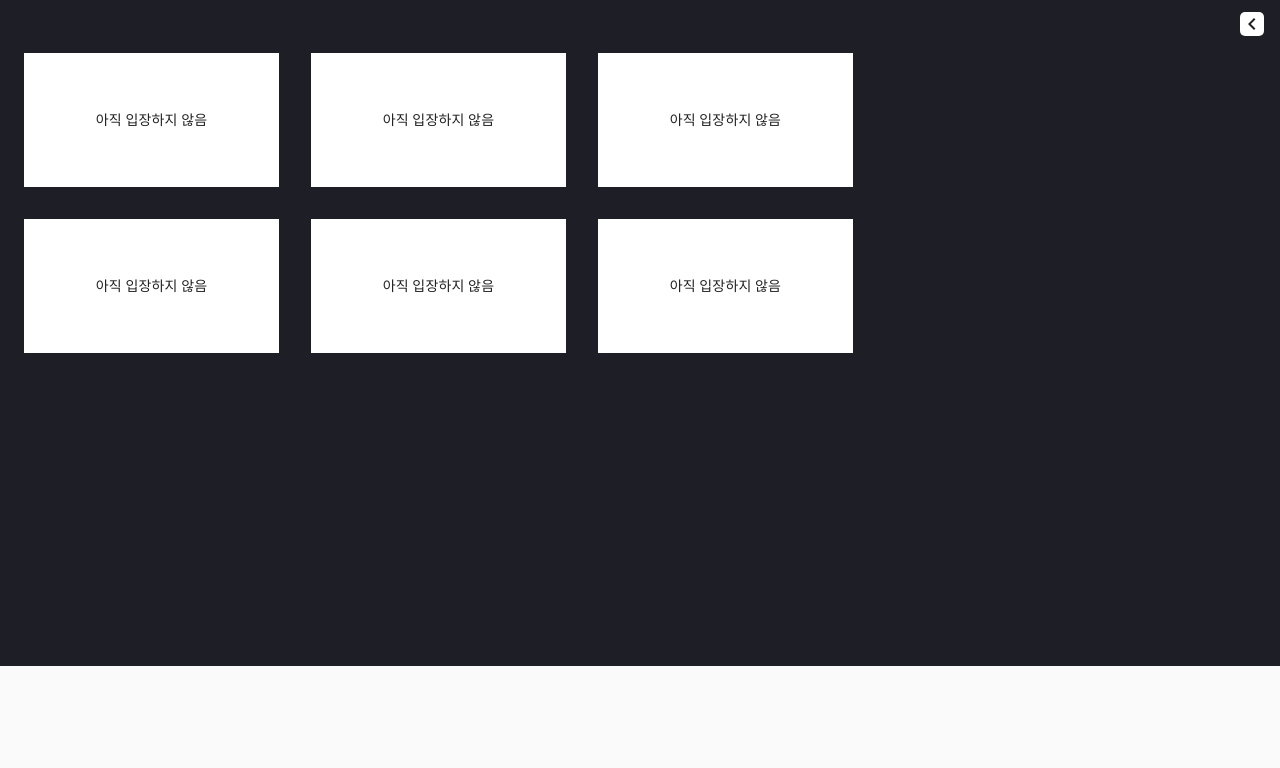
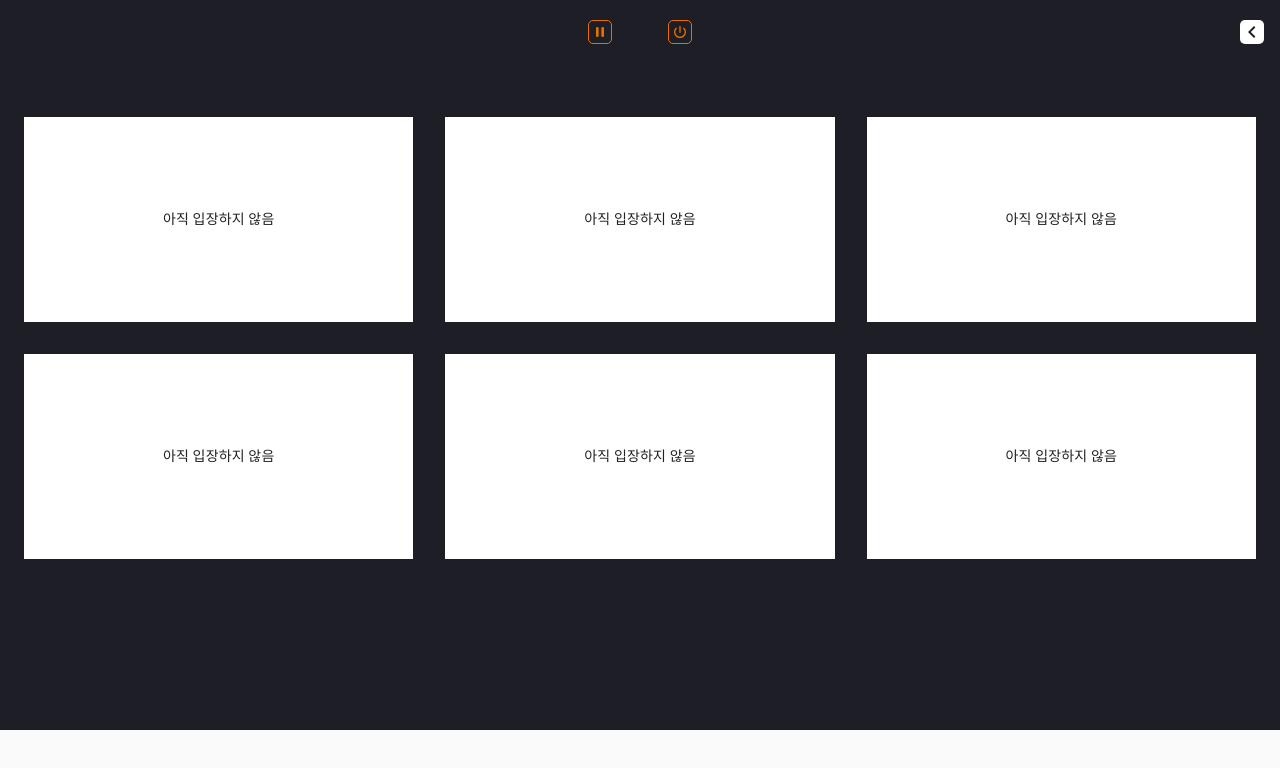
Before and after one commit to ing-er/ing-er, a React (Create React App) app: page /room in a window 1280 px wide. Shown: the top 768 px of the page. Built offline with nearby package versions, Linux system fonts and the light colour scheme.

Commit message:
fix: change room layout structure

```diff
--- a/src/components/Room/Drawer/index.jsx
+++ b/src/components/Room/Drawer/index.jsx
@@ -11,29 +11,14 @@ import {
   ChevronRight
 } from '@material-ui/icons';
 
-import { useTheme } from '@material-ui/core/styles';
 import {
   Wrapper,
-  useStyles
 } from './styles';
 
-const RoomDrawer = ({ children }) => {
-  const classes = useStyles();
-  const theme = useTheme();
-
-  const [open, setOpen] = React.useState(false);
-
-  const handleDrawerOpen = () => {
-    setOpen(true);
-  };
-
-  const handleDrawerClose = () => {
-    setOpen(false);
-  };
+const RoomDrawer = ({ children, handleDrawerClose, open, theme, classes }) => {
 
   return (
     <Wrapper>
-      <div>
       <main
         className={clsx(classes.content, {
           [classes.contentShift]: open,
@@ -41,18 +26,6 @@ const RoomDrawer = ({ children }) => {
       >
       { children }
       </main>
-      </div>
-      <div className="drawer-button-area">
-        <IconButton
-          color="inherit"
-          aria-label="open drawer"
-          edge="end"
-          onClick={handleDrawerOpen}
-          className={clsx(open && classes.hide)}
-        >
-          <ChevronLeft className="chevron-left"/>
-        </IconButton>
-      </div>
 
       <Drawer
         className="drawer"
--- a/src/components/Room/Drawer/styles.jsx
+++ b/src/components/Room/Drawer/styles.jsx
@@ -1,5 +1,4 @@
 import styled from 'styled-components';
-import { makeStyles } from '@material-ui/core/styles';
 
 export const Wrapper = styled.div`
   width: 100%;
@@ -14,63 +13,4 @@ export const Wrapper = styled.div`
       width: 300px;
     }
   }
-
-  & .drawer-button-area {
-    position: fixed;
-    right: 1rem;
-  }
-  & .chevron-left {
-    margin: 5 5 0 0;
-    background-color: #ffffff;
-    border-radius: 5px;
-  }
 `;
-
-const drawerWidth = 300;
-export const useStyles = makeStyles((theme) => ({
-  root: {
-    display: 'flex',
-  },
-  appBar: {
-    transition: theme.transitions.create(['margin', 'width'], {
-      easing: theme.transitions.easing.sharp,
-      duration: theme.transitions.duration.leavingScreen,
-    }),
-  },
-  appBarShift: {
-    width: `calc(100% - ${drawerWidth}px)`,
-    transition: theme.transitions.create(['margin', 'width'], {
-      easing: theme.transitions.easing.easeOut,
-      duration: theme.transitions.duration.enteringScreen,
-    }),
-    marginRight: drawerWidth,
-  },
-  hide: {
-    display: 'none',
-  },
-  drawerHeader: {
-    display: 'flex',
-    alignItems: 'center',
-    padding: theme.spacing(0, 1),
-    ...theme.mixins.toolbar,
-    justifyContent: 'flex-start',
-  },
-  content: {
-    flexGrow: 1,
-    padding: theme.spacing(3),
-    transition: theme.transitions.create('margin', {
-      easing: theme.transitions.easing.sharp,
-      duration: theme.transitions.duration.leavingScreen,
-    }),
-    marginRight: -drawerWidth,
-    marginTop: '1.8rem',
-    marginBottom: '1.8rem',
-  },
-  contentShift: {
-    transition: theme.transitions.create('margin', {
-      easing: theme.transitions.easing.easeOut,
-      duration: theme.transitions.duration.enteringScreen,
-    }),
-    marginRight: 0,
-  },
-}));
--- /dev/null
+++ b/src/components/Room/DrawerAppbar/index.jsx
@@ -0,0 +1,50 @@
+import clsx from 'clsx';
+
+import RoomClose from '../buttons/RoomClose';
+import RoomPause from '../buttons/RoomPause';
+
+import {
+  IconButton
+} from '@material-ui/core';
+
+import {
+  ChevronLeft,
+} from '@material-ui/icons';
+
+import {
+  Wrapper,
+  useDrawerStyles
+} from './styles';
+
+const DrawerAppbar = ({ handleDrawerOpen, open, classes }) => {
+  const drawerClasses = useDrawerStyles();
+
+  return (
+    <Wrapper>
+      <div className={clsx(drawerClasses.content, {
+        [drawerClasses.contentShift]: open,
+      })}>
+        <div style={{ marginRight: '1rem' }}>
+          <RoomPause className="room-pause" />
+        </div>
+        <div style={{ marginLeft: '1rem' }}>
+          <RoomClose className="room-close" />
+        </div>
+      </div>
+      <div className="open-drawer-container">
+        <IconButton
+          color="inherit"
+          aria-label="open drawer"
+          edge="end"
+          onClick={handleDrawerOpen}
+          className={clsx(open && classes.hide)}
+        >
+          <ChevronLeft className="chevron-left"/>
+        </IconButton>
+      </div>
+
+  </Wrapper>
+  )
+}
+
+export default DrawerAppbar;
--- /dev/null
+++ b/src/components/Room/DrawerAppbar/styles.jsx
@@ -0,0 +1,52 @@
+import { makeStyles } from '@material-ui/core/styles';
+import styled from 'styled-components';
+
+export const Wrapper = styled.div`
+  display: flex;
+  justify-content: center;
+  align-items: center;
+  margin-right: 0;
+  min-height: 64px;
+
+  & .center-buttons {
+    display: flex;
+    justify-content: center;
+    flex-grow: 1;
+    transition: margin 195ms cubic-bezier(0.4, 0, 0.6, 1) 0ms;
+  }
+  & .center-buttons-container {
+    display: flex;
+    justify-content: space-between;
+    margin: 0 0.5rem;
+  }
+  & .open-drawer-container {
+    position: fixed;
+    right: 1rem;
+  }
+  & .chevron-left {
+    margin: 5 5 0 0;
+    background-color: #ffffff;
+    border-radius: 5px;
+  }
+`
+
+const drawerWidth = 300;
+export const useDrawerStyles = makeStyles((theme) => ({
+  content: {
+    display: 'flex',
+    justifyContent: 'center',
+    flexGrow: 1,
+    transition: theme.transitions.create('margin', {
+      easing: theme.transitions.easing.sharp,
+      duration: theme.transitions.duration.leavingScreen,
+    }),
+
+  },
+  contentShift: {
+    transition: theme.transitions.create('margin', {
+      easing: theme.transitions.easing.easeOut,
+      duration: theme.transitions.duration.enteringScreen,
+    }),
+    marginRight: drawerWidth,
+  },
+}));
--- a/src/components/Room/ScreenContainer/index.jsx
+++ b/src/components/Room/ScreenContainer/index.jsx
@@ -27,7 +27,7 @@ const ScreenContainer = () => {
       <Grid container spacing={4}>
         {screens.map((screen, idx) => (
           <Grid item
-            sm={12} md={6} lg={4}
+            xs={12} md={6} lg={4}
             key={idx}
           >
             <Screen screen_id={screen}>
--- /dev/null
+++ b/src/components/Room/buttons/RoomClose/index.jsx
@@ -0,0 +1,18 @@
+import { PowerSettingsNew } from '@material-ui/icons';
+import {
+  IconButton
+} from '@material-ui/core';
+
+import Wrapper from '../RoomPause/styles';
+
+const RoomClose = () => {
+  return (
+    <Wrapper>
+      <IconButton>
+        <PowerSettingsNew className="button"/>
+      </IconButton>
+    </Wrapper>
+  )
+}
+
+export default RoomClose;
--- /dev/null
+++ b/src/components/Room/buttons/RoomPause/index.jsx
@@ -0,0 +1,18 @@
+import { Pause } from '@material-ui/icons';
+import {
+  IconButton
+} from '@material-ui/core';
+
+import Wrapper from './styles';
+
+const RoomClose = () => {
+  return (
+    <Wrapper>
+      <IconButton>
+        <Pause className="button"/>
+      </IconButton>
+    </Wrapper>
+  )
+}
+
+export default RoomClose;
--- /dev/null
+++ b/src/components/Room/buttons/RoomPause/styles.jsx
@@ -0,0 +1,12 @@
+import styled from 'styled-components';
+
+const Wrapper = styled.div`
+  & .button {
+    padding: 3px;
+    color: #E96F02;
+    border: 1px solid #E96F02;
+    border-radius: 5px;
+  }
+`
+
+export default Wrapper;
--- a/src/pages/Room/index.jsx
+++ b/src/pages/Room/index.jsx
@@ -1,16 +1,46 @@
+import { useState } from 'react';
+
+import ScreenContainer from '../../components/Room/ScreenContainer';
+import RoomDrawer from '../../components/Room/Drawer';
+import DrawerAppbar from '../../components/Room/DrawerAppbar';
+
+
 import { CssBaseline } from '@material-ui/core';
-
-import ScreenContainer from '../../components/Room/ScreenContainer'
-import RoomDrawer from '../../components/Room/Drawer'
-
-import Wrapper from './styles'
+import { useTheme } from '@material-ui/core/styles';
+import {
+  Wrapper,
+  useStyles
+ } from './styles';
 
 
 const Room = () => {
+  const classes = useStyles();
+  const theme = useTheme();
+
+  const [open, setOpen] = useState(false);
+
+  const handleDrawerOpen = () => {
+    setOpen(true);
+  };
+
+  const handleDrawerClose = () => {
+    setOpen(false);
+  };
+
   return (
     <Wrapper>
       <CssBaseline />
-      <RoomDrawer>
+      <DrawerAppbar
+        handleDrawerOpen={handleDrawerOpen}
+        open={open}
+        classes={classes}
+      />
+      <RoomDrawer
+        handleDrawerClose={handleDrawerClose}
+        open={open}
+        theme={theme}
+        classes={classes}
+      >
         <ScreenContainer />
       </RoomDrawer>
     </Wrapper>
--- a/src/pages/Room/styles.jsx
+++ b/src/pages/Room/styles.jsx
@@ -1,10 +1,57 @@
+import { makeStyles } from '@material-ui/core/styles';
 import styled from 'styled-components';
 
-const Wrapper = styled.div`
+export const Wrapper = styled.div`
   width: 100%;
   min-height: 666px;
   background-color: #1E1F26;
-
 `
 
-export default Wrapper;
+const drawerWidth = 300;
+export const useStyles = makeStyles((theme) => ({
+  root: {
+    display: 'flex',
+  },
+  appBar: {
+    transition: theme.transitions.create(['margin', 'width'], {
+      easing: theme.transitions.easing.sharp,
+      duration: theme.transitions.duration.leavingScreen,
+    }),
+  },
+  appBarShift: {
+    width: `calc(100% - ${drawerWidth}px)`,
+    transition: theme.transitions.create(['margin', 'width'], {
+      easing: theme.transitions.easing.easeOut,
+      duration: theme.transitions.duration.enteringScreen,
+    }),
+    marginRight: drawerWidth,
+  },
+  hide: {
+    display: 'none',
+  },
+  drawerHeader: {
+    display: 'flex',
+    alignItems: 'center',
+    padding: theme.spacing(0, 1),
+    ...theme.mixins.toolbar,
+    justifyContent: 'flex-start',
+  },
+  content: {
+    flexGrow: 1,
+    padding: theme.spacing(3),
+    transition: theme.transitions.create('margin', {
+      easing: theme.transitions.easing.sharp,
+      duration: theme.transitions.duration.leavingScreen,
+    }),
+    marginRight: -drawerWidth,
+    marginTop: '1.8rem',
+    marginBottom: '1.8rem',
+  },
+  contentShift: {
+    transition: theme.transitions.create('margin', {
+      easing: theme.transitions.easing.easeOut,
+      duration: theme.transitions.duration.enteringScreen,
+    }),
+    marginRight: 0,
+  },
+}));
```
Lines whose indentation alone changed are shown as unchanged.
